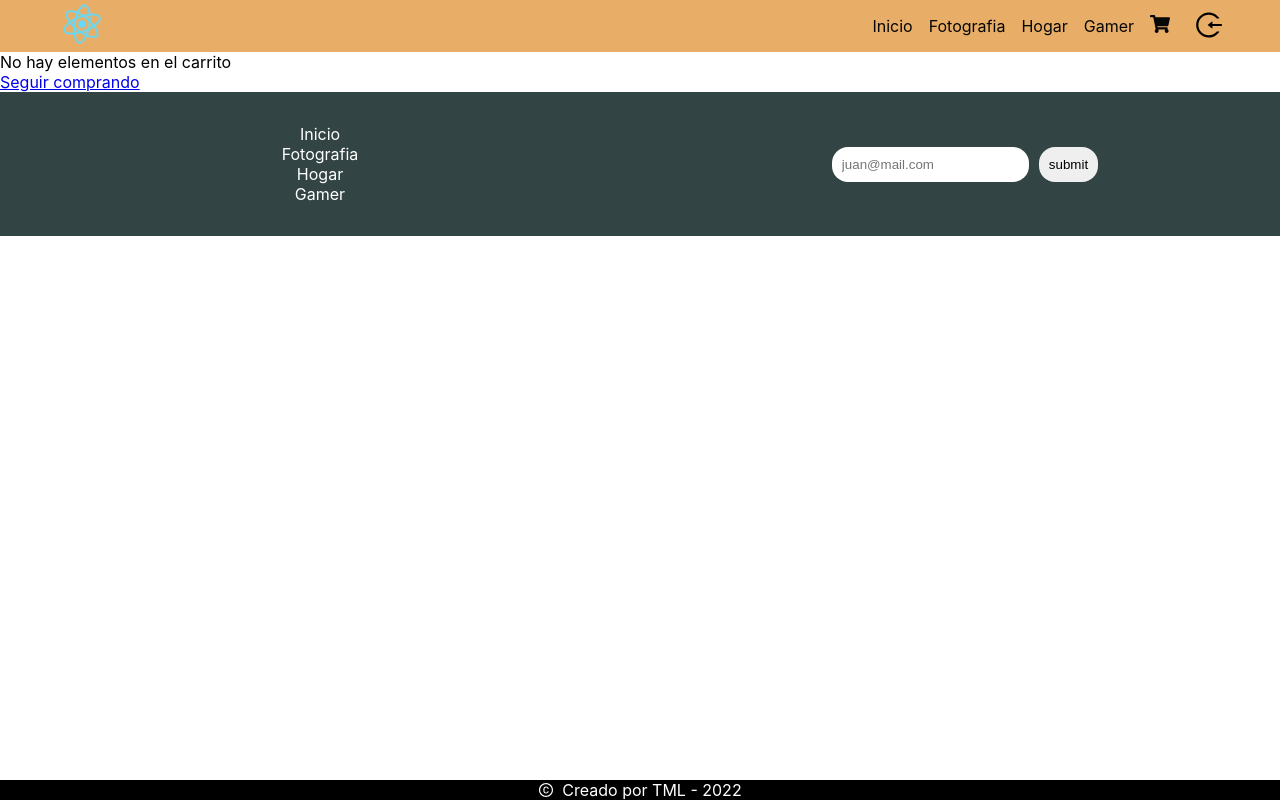
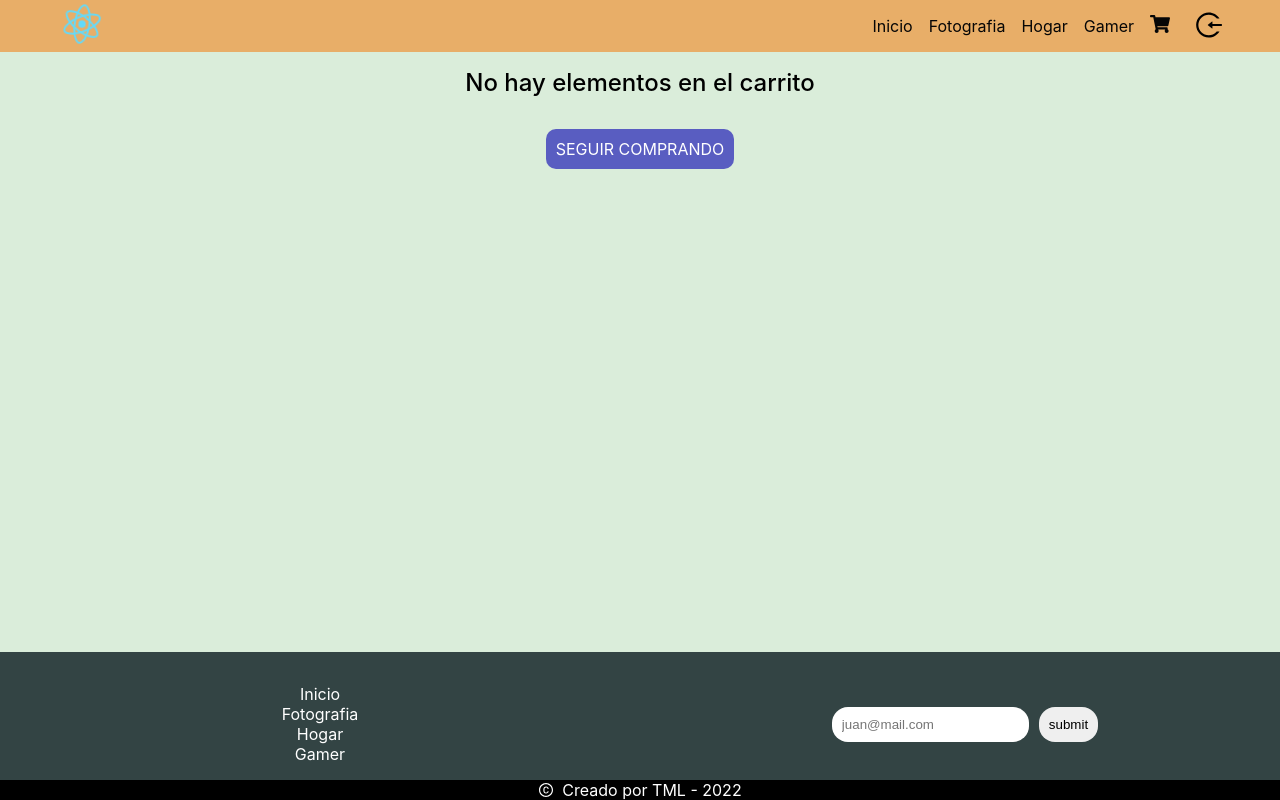
Before and after one commit to tomasmillan/etom-React-Coder, a React (Create React App) app: page /cart in a window 1280 px wide. Built offline with nearby package versions, Linux system fonts and the light colour scheme.

Commit message:
cart: add style to empty cart

```diff
--- a/src/components/Cart/Cart.scss
+++ b/src/components/Cart/Cart.scss
@@ -15,13 +15,30 @@
         color: beige;
     }
 }
-.cartContainer{
+.cartContainer, .cartEmpty{
     display: flex;
     flex-direction: column;
-    padding: 0.5rem;
+    padding: 1rem;
     align-items: center;
     min-height: 75vh;
     background: rgba(0, 128, 0, 0.144);
+
+    .continue{
+        padding: 10px;
+        margin: 2rem;
+        background-color: rgb(89, 93, 193);
+        border-radius: 10px;
+        color: white;
+        text-transform: uppercase;
+        font-size: 1rem;
+        text-decoration: none;
+
+        &:hover{
+
+            background-color: rgb(27, 31, 132);
+        }
+
+    }
 
     p{
         font-size: 1.5rem;
--- a/src/components/Cart/CartContainer.jsx
+++ b/src/components/Cart/CartContainer.jsx
@@ -10,10 +10,13 @@ export default function CartContainer() {
 
   if (cartItems.length === 0) {
     return (
-      <>
+      <div className="cartEmpty">
         <p>No hay elementos en el carrito</p>
-        <Link to={"/"}> Seguir comprando</Link>
-      </>
+        <Link to={"/"} className="continue">
+          {" "}
+          Seguir comprando
+        </Link>
+      </div>
     );
   }
   return (
```
